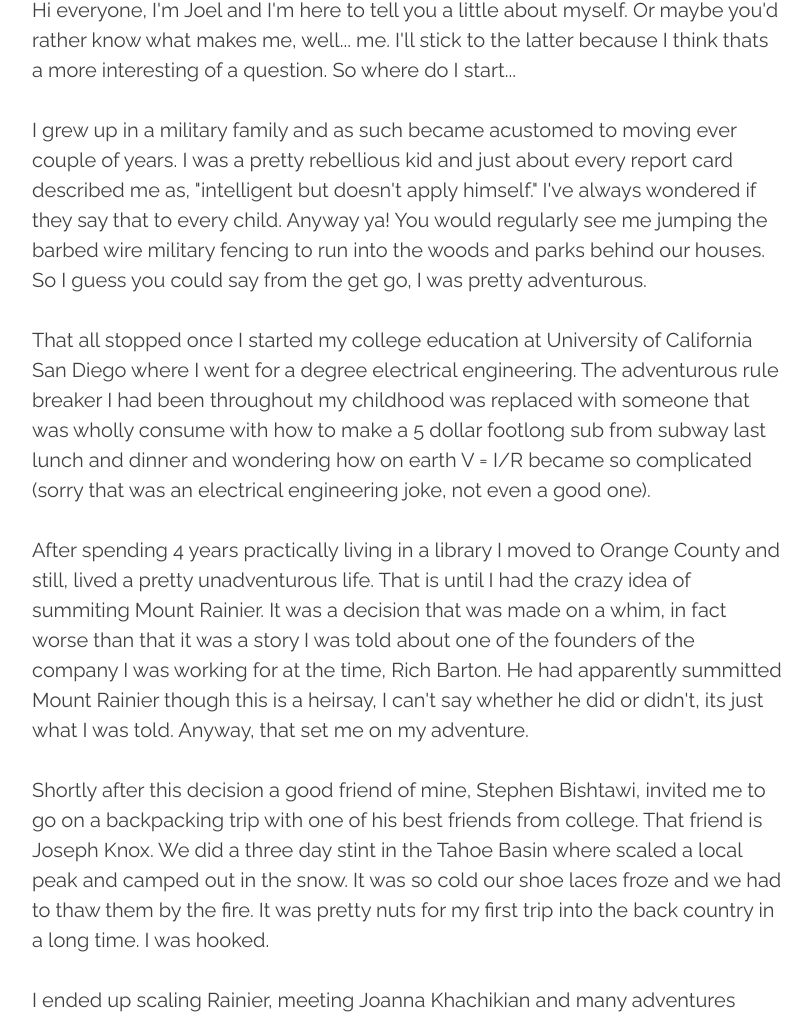
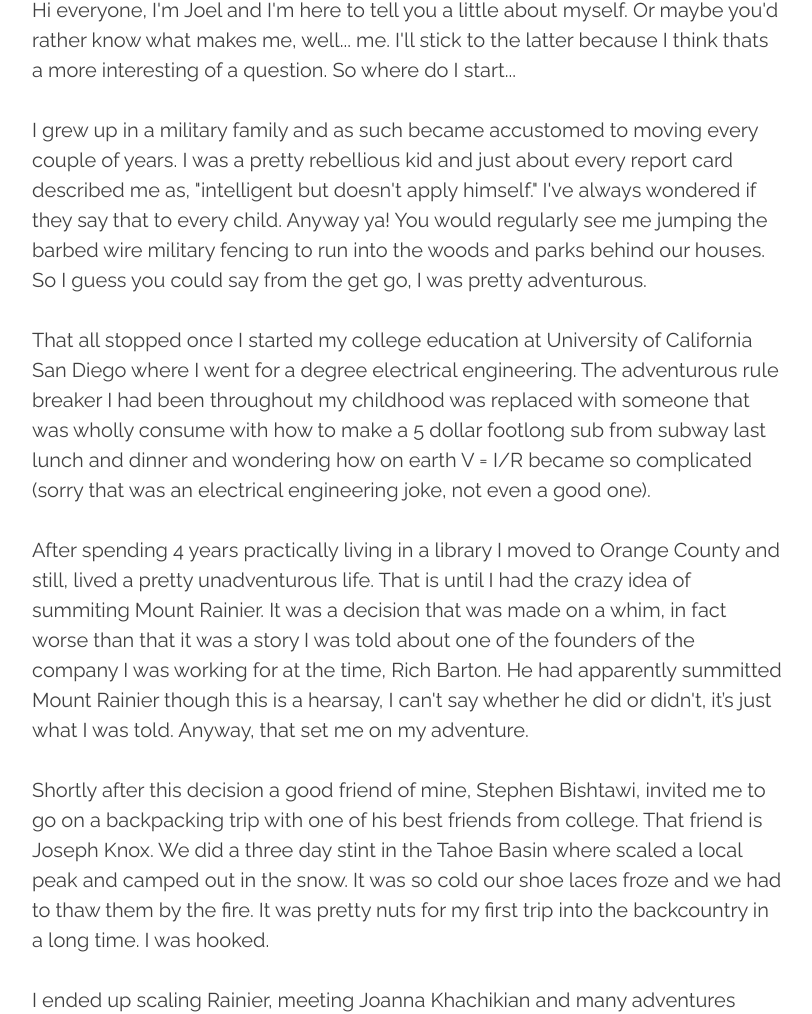
Before and after one commit to Topophi/topophi.github.io, a Jekyll site: the page built from _posts/2015-04-08-what-is-joel.markdown, in a window 1280 px wide and 1400 px high, scrolled down 518 px. Shown: the part 142-1156 px from the top of the window, without its empty margins (233-1045 px from the left). Built offline with Jekyll 4.4.1, drawn with Linux system fonts in a browser that asks for light colours; nearby versions of some CDN libraries; some of the changed text lies outside the part shown.

Commit message:
spelling

```diff
--- a/_posts/2015-04-08-what-is-joel.markdown
+++ b/_posts/2015-04-08-what-is-joel.markdown
@@ -11,20 +11,26 @@ header-img:  "img/2015-04/joel_freel_peak.jpg"
 
 <h2 class="section-heading">What is Joel?</h2>
 
-<p>Hi everyone, I'm Joel and I'm  here to tell you a little about myself.  Or maybe you'd rather know what makes me, well... me.  I'll stick to the latter because I think thats a more interesting of a question.  So where do I start... </p>
+<p>Hi everyone, I'm Joel and I'm  here to tell you a little about myself.  Or maybe you'd rather know what makes me, well... me.  I'll stick to the latter because I think thats a more interesting of a question.  So where do I start...
+<p>
 
-<p> I grew up in a military family and as such became acustomed to moving ever couple of years.  I was a pretty rebellious kid and just about every report card described me as, "intelligent but doesn't apply himself."  I've always wondered if they say that to every child.  Anyway ya!  You would regularly see me jumping the barbed wire military fencing to run into the woods and parks behind our houses.  So I guess you could say from the get go, I was pretty adventurous.</p>
+ <p>I grew up in a military family and as such became accustomed to moving every couple of years.  I was a pretty rebellious kid and just about every report card described me as, "intelligent but doesn't apply himself."  I've always wondered if they say that to every child.  Anyway ya!  You would regularly see me jumping the barbed wire military fencing to run into the woods and parks behind our houses.  So I guess you could say from the get go, I was pretty adventurous.
+<p>
 
-<p>That all stopped once I started my college education at University of California San Diego where I went for a degree electrical engineering.  The adventurous rule breaker I had been throughout my childhood was replaced with someone that was wholly consume with how to make a 5 dollar footlong sub from subway last lunch and dinner and wondering how on earth V = I/R became so complicated (sorry that was an electrical engineering joke, not even a good one).</p>
+<p>That all stopped once I started my college education at University of California San Diego where I went for a degree electrical engineering.  The adventurous rule breaker I had been throughout my childhood was replaced with someone that was wholly consume with how to make a 5 dollar footlong sub from subway last lunch and dinner and wondering how on earth V = I/R became so complicated (sorry that was an electrical engineering joke, not even a good one).<p>
 
-<p>After spending 4 years practically living in a library I moved to Orange County and still, lived a pretty unadventurous life.  That is until I had the crazy idea of summiting Mount Rainier.  It was a decision that was made on a whim, in fact worse than that it was a story I was told about one of the founders of the company I was working for at the time, Rich Barton.  He had apparently summitted Mount Rainier though this is a heirsay, I can't say whether he did or didn't, its just what I was told.  Anyway, that set me on my adventure.</p>
+<p>After spending 4 years practically living in a library I moved to Orange County and still, lived a pretty unadventurous life.  That is until I had the crazy idea of summiting Mount Rainier.  It was a decision that was made on a whim, in fact worse than that it was a story I was told about one of the founders of the company I was working for at the time, Rich Barton.  He had apparently summitted Mount Rainier though this is a hearsay, I can't say whether he did or didn't, it’s just what I was told.  Anyway, that set me on my adventure.
+<p>
 
-<p>Shortly after this decision a good friend of mine, Stephen Bishtawi, invited me to go on a backpacking trip with one of his best friends from college.  That friend is Joseph Knox.  We did a three day stint in the Tahoe Basin where scaled a local peak and camped out in the snow.  It was so cold our shoe laces froze and we had to thaw them by the fire.  It was pretty nuts for my first trip into the back country in a long time.  I was hooked.</p>
-
-<p>I ended up scaling Rainier, meeting Joanna Khachikian and many adventures have taken place since.</p>
+<p>Shortly after this decision a good friend of mine, Stephen Bishtawi, invited me to go on a backpacking trip with one of his best friends from college.  That friend is Joseph Knox.  We did a three day stint in the Tahoe Basin where scaled a local peak and camped out in the snow.  It was so cold our shoe laces froze and we had to thaw them by the fire.  It was pretty nuts for my first trip into the backcountry in a long time.  I was hooked.
+<p>
+<p>I ended up scaling Rainier, meeting Joanna Khachikian and many adventures have taken place since.<p>
 
 <p>Topophi is an exciting project for me because we are solving a problem that we have had for a long time.  And from talking to other backpackers and hikers, seems to be a pretty universal problem.  It's something I'm passionate about and am thrilled to see what we can do to make getting outdoors easier and safer for everyone.  I hope Topophi helps everyone to get out and have their own adventure.</p>
 
+
+
+
 <blockquote>"A grove of giant redwoods or sequoias should be kept just as we keep a great or beautiful cathedral."
-  <p>- Theodore Roosevelt</p>
+  <p>- Theodore Roosevelt
 </blockquote>
```
